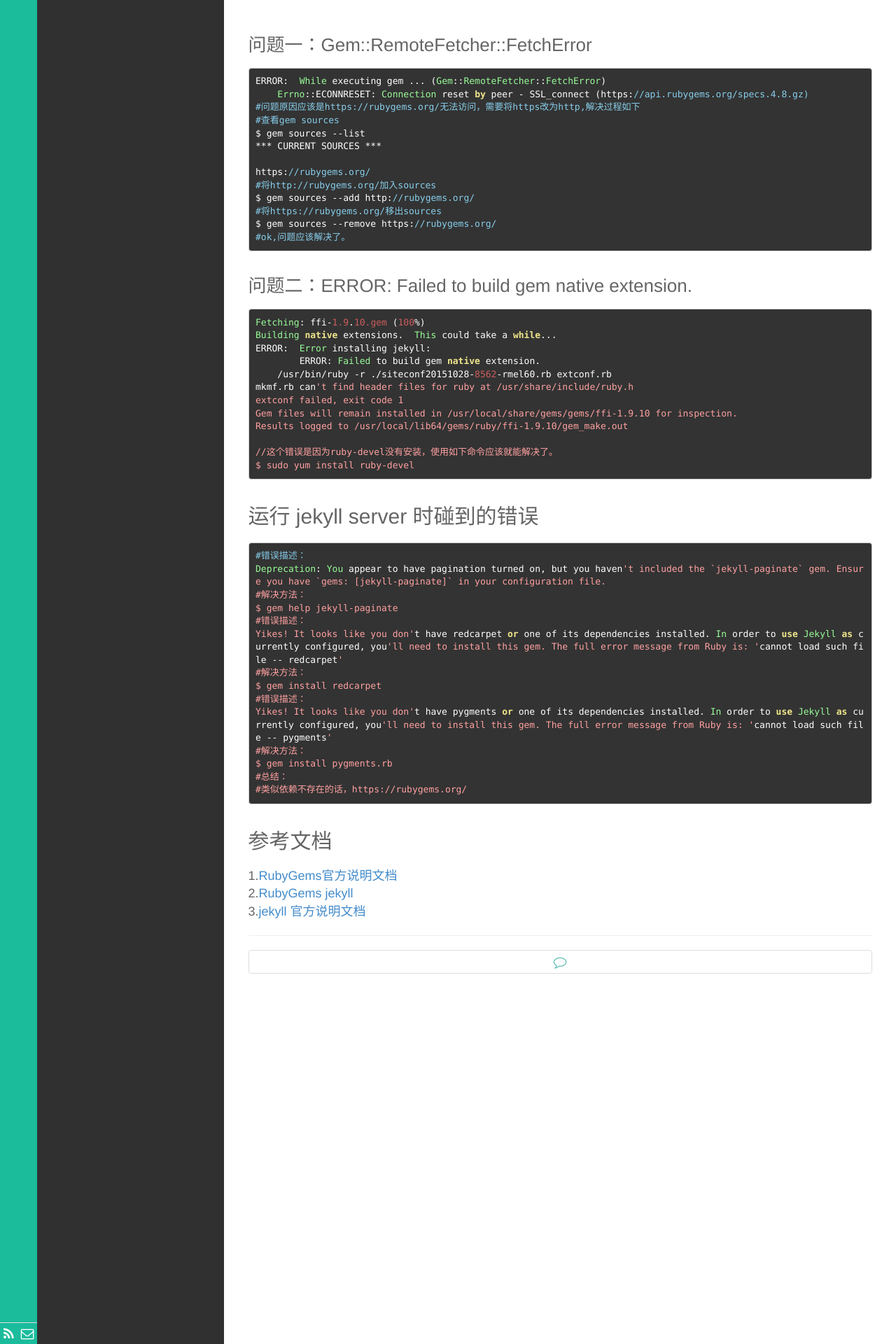
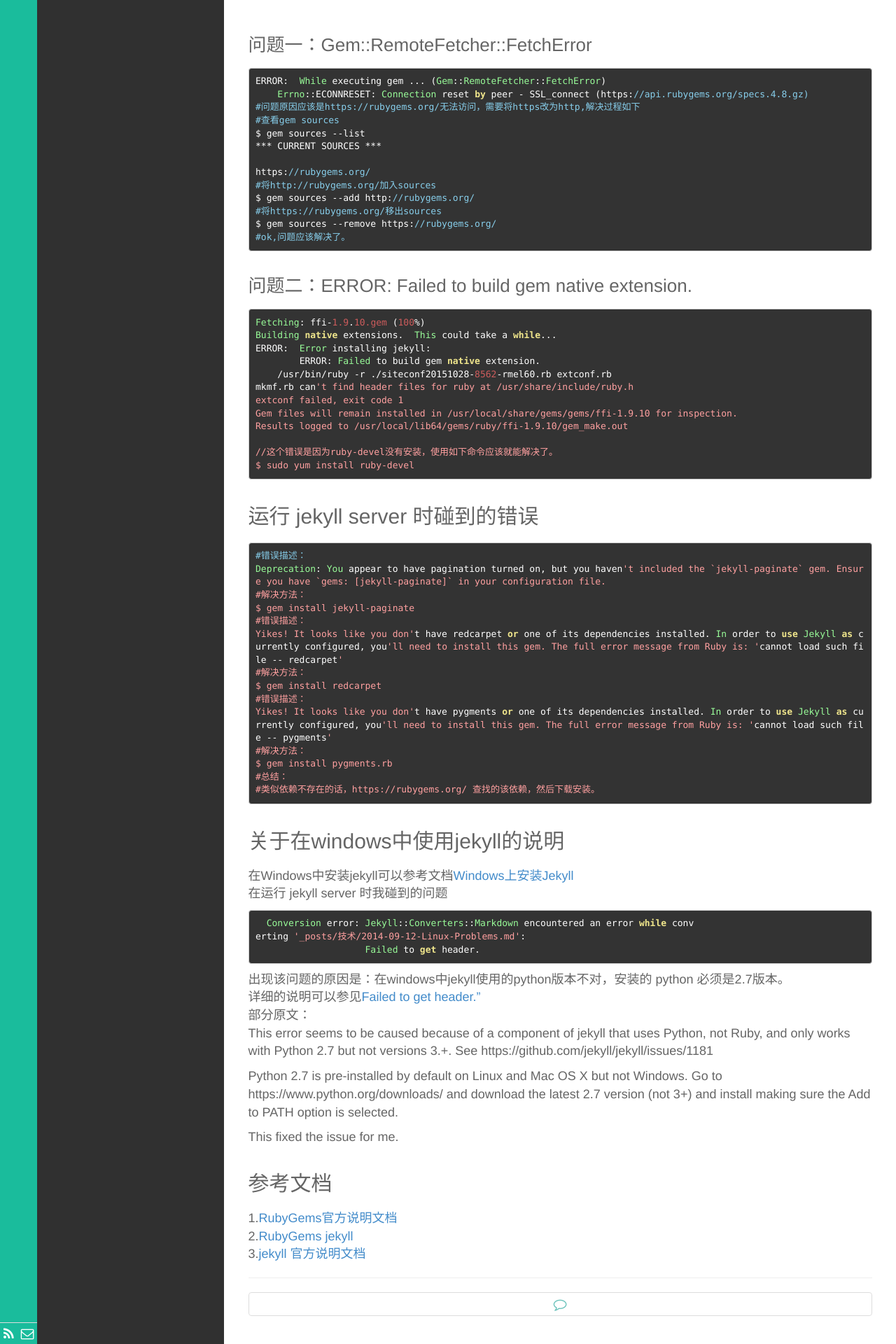
Before and after one commit to demon7452/demon7452.github.io, a Jekyll site: the page built from _posts/技术/2015-10-28-在Fedora中使用jekyll.md, in a window 1280 px wide. Shown: the part 824-2744 px from the top of the page at 70% size. Built offline with Jekyll 4.4.1, drawn with Linux system fonts in a browser that asks for light colours; Markdown is read by kramdown in place of the engine named in the settings.

Commit message:
关于在windows中使用jekyll的说明

````diff
--- a/_posts/技术/2015-10-28-在Fedora中使用jekyll.md
+++ b/_posts/技术/2015-10-28-在Fedora中使用jekyll.md
@@ -74,7 +74,7 @@
 #错误描述：
 Deprecation: You appear to have pagination turned on, but you haven't included the `jekyll-paginate` gem. Ensure you have `gems: [jekyll-paginate]` in your configuration file.
 #解决方法：
-$ gem help jekyll-paginate
+$ gem install jekyll-paginate
 #错误描述：
 Yikes! It looks like you don't have redcarpet or one of its dependencies installed. In order to use Jekyll as currently configured, you'll need to install this gem. The full error message from Ruby is: 'cannot load such file -- redcarpet'
 #解决方法：
@@ -84,11 +84,25 @@
 #解决方法：
 $ gem install pygments.rb
 #总结：
-#类似依赖不存在的话，https://rubygems.org/
+#类似依赖不存在的话，https://rubygems.org/ 查找的该依赖，然后下载安装。
 
 ```
+##关于在windows中使用jekyll的说明
+在Windows中安装jekyll可以参考文档<a href="http://blog.csdn.net/itmyhome1990/article/details/41982625" target="_blank">Windows上安装Jekyll</a><br>
+在运行 jekyll server 时我碰到的问题
+```
+  Conversion error: Jekyll::Converters::Markdown encountered an error while conv
+erting '_posts/技术/2014-09-12-Linux-Problems.md':
+                    Failed to get header.
+```
+出现该问题的原因是：在windows中jekyll使用的python版本不对，安装的 python 必须是2.7版本。<br>
+详细的说明可以参见<a href="https://teamtreehouse.com/community/error-running-jekyll-serve-liquid-exception-failed-to-get-header" target="_blank">Failed to get header."</a><br>
+部分原文：<br>
+This error seems to be caused because of a component of jekyll that uses Python, not Ruby, and only works with Python 2.7 but not versions 3.+. See https://github.com/jekyll/jekyll/issues/1181&#13;
 
+Python 2.7 is pre-installed by default on Linux and Mac OS X but not Windows. Go to https://www.python.org/downloads/ and download the latest 2.7 version (not 3+) and install making sure the Add to PATH option is selected.
 
+This fixed the issue for me.
 ##参考文档
 1.<a href="https://rubygems.org/pages/download" target="_blank">RubyGems官方说明文档</a><br>
 2.<a href="https://rubygems.org/gems/jekyll/versions/2.5.3" target="_blank">RubyGems jekyll</a><br>
````
